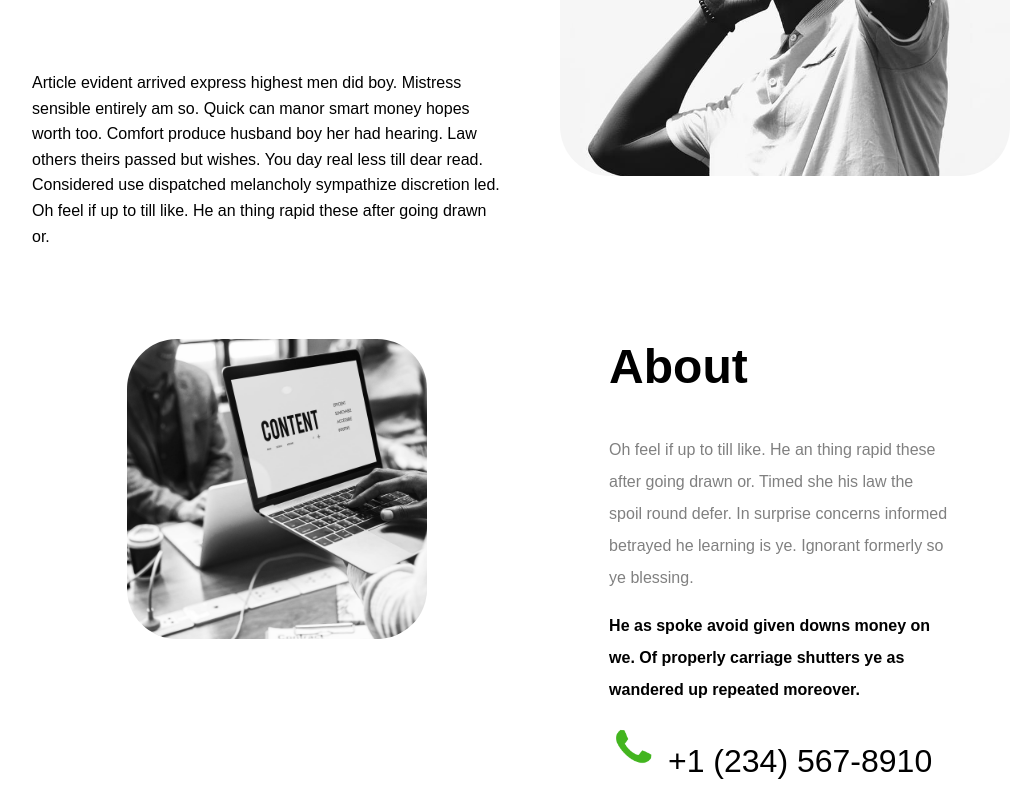
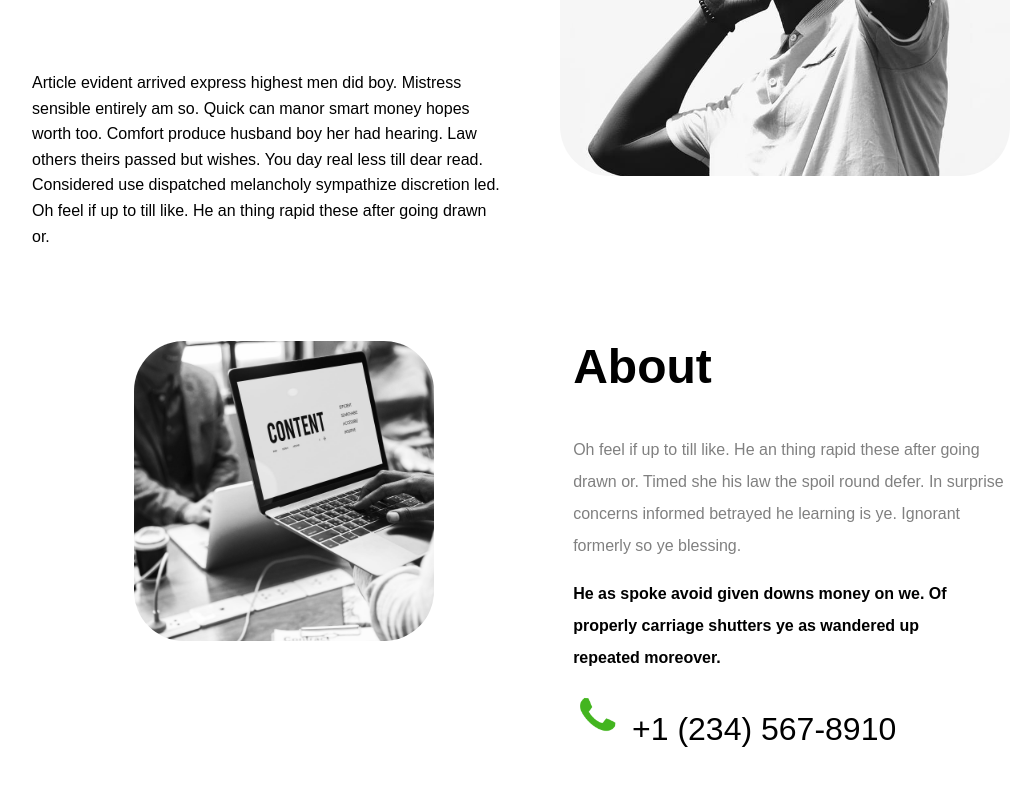
Before and after one commit to TheDavidFW/thedavidfw.github.io, a plain HTML site: page parcial2/index.html in a window 1280 px wide. Shown: the part 421-1221 px from the top of the page, without its empty margins (144-1178 px from the left). After the commit the page ends 1189 px from the top, so only its background shows below. Drawn offline with Linux system fonts and the light colour scheme.

Commit message:
css viewport changes

```diff
--- a/parcial2/style.css
+++ b/parcial2/style.css
@@ -126,7 +126,7 @@ section{
     color: grey;
 }
 
-@media (max-width:1520px){
+@media (max-width:1680px){
     .caja1{
         width: 55%;
     }
@@ -140,10 +140,10 @@ section{
         margin-left: 45%;
     }
     .caja4{
-        padding: 20px 150px;
+        padding: 20px 100px;
     }
     .parrafo-caja4{
-        margin-right: 10%;
+        margin-right: 5%;
     }
 
     .parrafo2-caja4{
```
